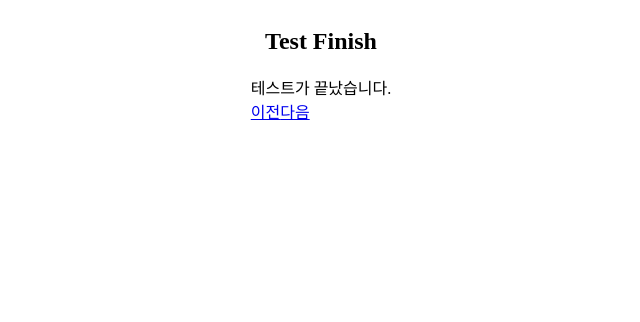
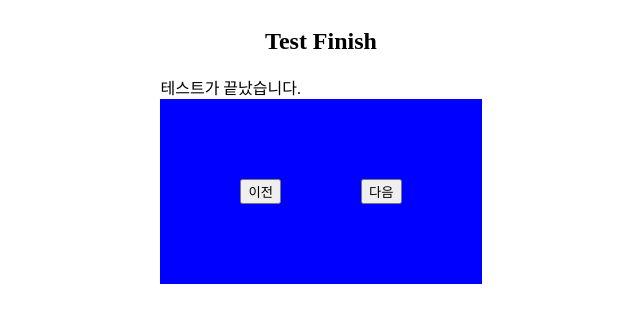
Before and after one commit to Grapefruitgreentealoe/eliceproject, a React (Create React App) app: page /fin in a window 1280 px wide. Shown: the top 322 px of the page, without its empty margins (319-959 px from the left). Built offline with nearby package versions, Linux system fonts and the light colour scheme.

Commit message:
add Buttons and modify Test, TestFin, TestSample

```diff
--- a/src/App.jsx
+++ b/src/App.jsx
@@ -11,19 +11,19 @@ function App() {
     return (
         <BrowserRouter>
           <Switch>
-            <Route path="/result">
+            <Route exact path="/result">
               <Result/>
             </Route>
-            <Route path="/fin">
+            <Route exact path="/fin">
               <TestFin/>
             </Route>
-            <Route path="/example">
+            <Route exact path="/example">
               <TestSample />
             </Route>
-            <Route path="/progress">
+            <Route exact path="/progress">
               <Test/>
             </Route>
-            <Route path="/">
+            <Route exact path="/">
               <UserInfo />
             </Route>
           </Switch>
--- /dev/null
+++ b/src/components/Buttons.jsx
@@ -0,0 +1,35 @@
+import React, { useState } from "react";
+import { Link } from "react-router-dom";
+import "./page-layout.css"
+
+export function NextButton({state,username,presentURL,nextURL,label}){
+    return(
+
+      <nav className="navigation">
+        <Link
+        to={state && username ? nextURL : presentURL}
+        style={{ color: "white" }}
+      >
+          <button onClick={() => console.log(state, username)}>
+            {label}
+          </button>
+          </Link>
+        </nav>
+
+    );
+}
+
+export function PreviousButton({state,username,previousURL,presentURL,label}){
+    return(
+
+      <nav className="navigation">
+        <Link
+        to={state && username ? previousURL : presentURL}
+        style={{ color: "white" }}
+      >
+          <button onClick={() => console.log(state, username)}>{label}</button>
+          </Link>
+        </nav>
+
+    );
+}
--- a/src/components/InputUser.jsx
+++ b/src/components/InputUser.jsx
@@ -2,7 +2,7 @@ import React, { useState } from "react";
 import { Link } from "react-router-dom";
 import "./page-layout.css"
 import RadioInput from "./RadioInput";
-import StartButton from "./StartButton";
+import {NextButton} from "./Buttons";
 
 function InputUser() {
   const [username, setName] = useState("");
@@ -33,7 +33,7 @@ function InputUser() {
     name="questionNumber1" onClick={handleChange}
 
 />
-      <StartButton state={state} username={username} presentURL="/" nextURL="/example"/>
+      <NextButton state={state} username={username} presentURL="/" nextURL="/example" label="검사시작"/>
     </div>
   );
 }
--- a/src/components/StartButton.jsx
+++ /dev/null
@@ -1,16 +0,0 @@
-import React, { useState } from "react";
-import { Link } from "react-router-dom";
-import "./page-layout.css"
-
-export default function StartButton({state,username,presentURL,nextURL}){
-    return(
-        <Link
-        to={state && username ? {nextURL} : {presentURL}}
-        style={{ color: "white" }}
-      >
-        <nav className="navigation">
-          <button>검사시작</button>
-        </nav>
-      </Link>
-    );
-}
--- a/src/page/Test.jsx
+++ b/src/page/Test.jsx
@@ -1,6 +1,10 @@
-import React from "react";
+import React,{useState} from "react";
 import { Link } from "react-router-dom";
 import PageLayout from "../components/PageLayout";
+import { PreviousButton, NextButton } from "../components/Buttons";
+import "../components/page-layout.css"
+
+
 
 //get으로 테스트 문항 가져오기
 //상태관리 포스트로 보낼형식으로 할것
@@ -21,12 +25,16 @@ Content-Type: application/json
 }
 */
 export default function Test() {
+  const [state, setState] = useState("")
   return (
     <PageLayout title="Test Progress">
       이것은 진행 페이지입니다.
       <div>
-        <Link to="/example">이전</Link>
-        <Link to="/fin">다음</Link>
+        <div className="navigation">
+        <PreviousButton state="1" username="hi" presentURL="/progress" previousURL="/example" label="이전" />
+          <NextButton state="1" username="hi" presentURL="/progress" nextURL="/fin" label="다음" />
+          </div>
+
       </div>
     </PageLayout>
   );
--- a/src/page/TestFin.jsx
+++ b/src/page/TestFin.jsx
@@ -1,15 +1,17 @@
 import React from "react";
 import { Link } from "react-router-dom";
 import PageLayout from "../components/PageLayout";
+import { PreviousButton, NextButton } from "../components/Buttons";
+import "../components/page-layout.css"
 
 export default function TestFin() {
   return (
     <PageLayout title="Test Finish">
       테스트가 끝났습니다.
-      <div>
-        <Link to="/progress">이전</Link>
-        <Link to="/result">다음</Link>
-      </div>
+      <div className="navigation">
+        <PreviousButton state="1" username="hi" presentURL="/fin" previousURL="/progress" label="이전" />
+          <NextButton state="1" username="hi" presentURL="/fin" nextURL="/fin" label="다음" />
+          </div>
     </PageLayout>
   );
 }
--- a/src/page/TestSample.jsx
+++ b/src/page/TestSample.jsx
@@ -2,7 +2,8 @@ import React ,{useState} from "react";
 import { Link } from "react-router-dom";
 import PageLayout from "../components/PageLayout";
 import RadioInput from "../components/RadioInput";
-import StartButton from "../components/StartButton";
+import { NextButton } from "../components/Buttons";
+import '../components/page-layout.css';
 export default function TestExample() {
   const[state,setState]=useState("")
 
@@ -35,8 +36,9 @@ export default function TestExample() {
           name="example"
         />
       </div>
-
-      <StartButton state={state} username={true} presentURL="/example" nextURL="/progress" />
+          <div className="navigation">
+      <NextButton state={state} username="hi" presentURL="/example" nextURL="/progress" label="검사시작"/>
+      </div>
     </PageLayout>
   );
 }
```
